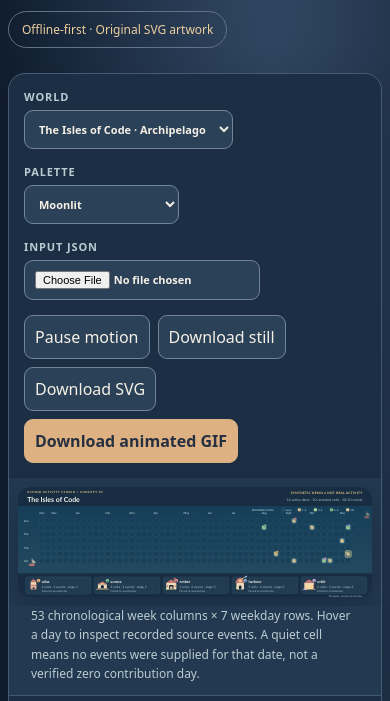
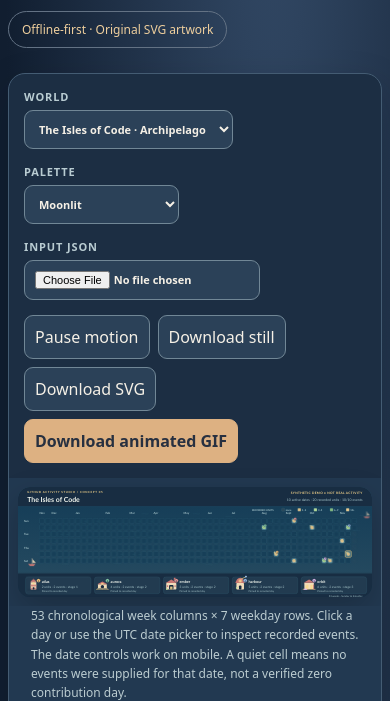
Before and after one commit to AdityaSreevatsaK/GitHub-Activity-Studio, a plain HTML site: page concepts/developer-world/index.html in a window 390 px wide. Shown: the part 143-844 px from the top of the page. Drawn offline with Linux system fonts and the light colour scheme.

Commit message:
fix(developer-world): clarify accessible date inspection on desktop and mobile

```diff
--- a/concepts/developer-world/index.html
+++ b/concepts/developer-world/index.html
@@ -46,7 +46,7 @@ select{min-width:155px}.actions{display:flex;gap:8px;flex-wrap:wrap;margin-left:
 <label for="file">Input JSON<input id="file" type="file" accept=".json,application/json"></label>
 <div class="actions"><button id="motion" aria-pressed="true">Pause motion</button><button id="still">Download still</button><button id="save">Download SVG</button><button id="gif" class="primary">Download animated GIF</button></div>
 </div>
-<div id="scene" class="scene" aria-label="53-week activity calendar, decorated as a miniature world"></div><p class="hint" style="margin:0;padding:0 22px 12px;background:#223951">53 chronological week columns × 7 weekday rows. Hover a day to inspect recorded source events. A quiet cell means no events were supplied for that date, not a verified zero contribution day.</p>
+<div id="scene" class="scene" aria-label="53-week activity calendar, decorated as a miniature world"></div><p class="hint" style="margin:0;padding:0 22px 12px;background:#223951">53 chronological week columns × 7 weekday rows. Click a day or use the UTC date picker to inspect recorded events. The date controls work on mobile. A quiet cell means no events were supplied for that date, not a verified zero contribution day.</p>
 <div class="timeline"><button id="play" type="button">▶ Play events</button><label for="progress">Timeline</label><input id="progress" type="range" min="0" max="0" value="0" step="1"><output id="counter" for="progress">0 of 0 events</output></div>
 <section class="day-panel" aria-label="Inspect one calendar date">
 <div class="day-head"><div><strong id="day-heading">Inspect a day</strong><p id="day-summary">Select a calendar tile to inspect recorded source events.</p></div>
```
